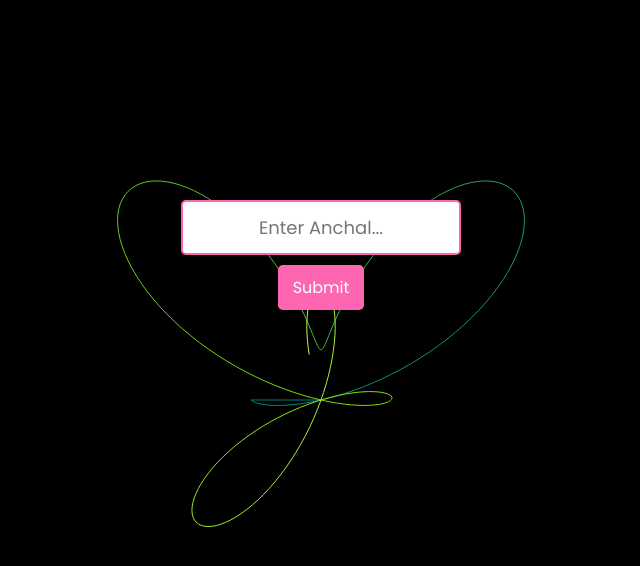
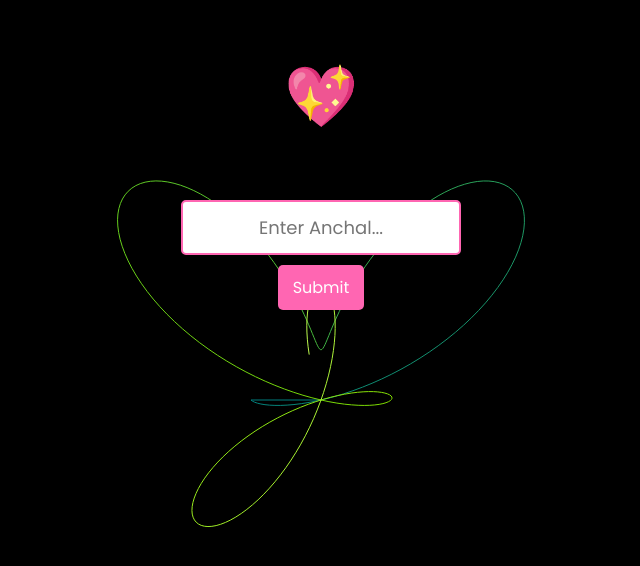
Before and after one commit to gupta-anchal01/Anchal, a plain HTML site: page index.html in a window 1280 px wide. Shown: the whole page, without its empty margins (319-959 px from the left). Drawn offline with Linux system fonts and the light colour scheme.

Commit message:
Update index.html

```diff
--- a/index.html
+++ b/index.html
@@ -9,7 +9,7 @@
 </head>
 <body class="butterfly-bg">
     <canvas id="Canvas"></canvas>
-    <div class="heart"></div>
+    <div class="heart">💖</div>
     <div class="input-container" id="inputBox">
         <!-- <h2 style="background-color: white;">Enter Your Name 💖 to see the magic </h2> -->
         <input type="text" id="crushName" placeholder="Enter Anchal...">
```
